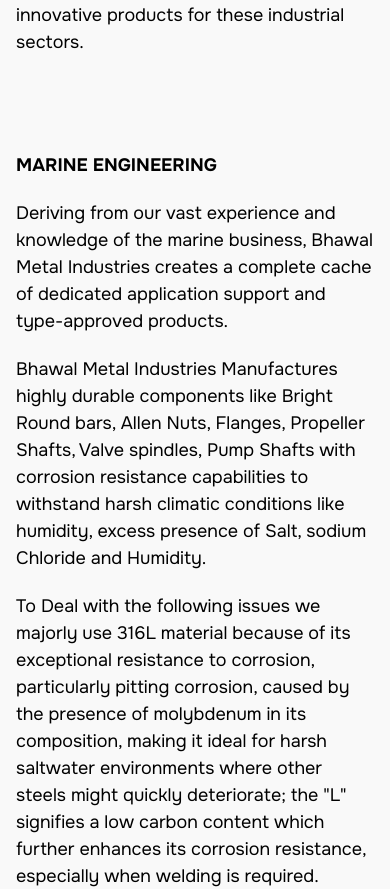
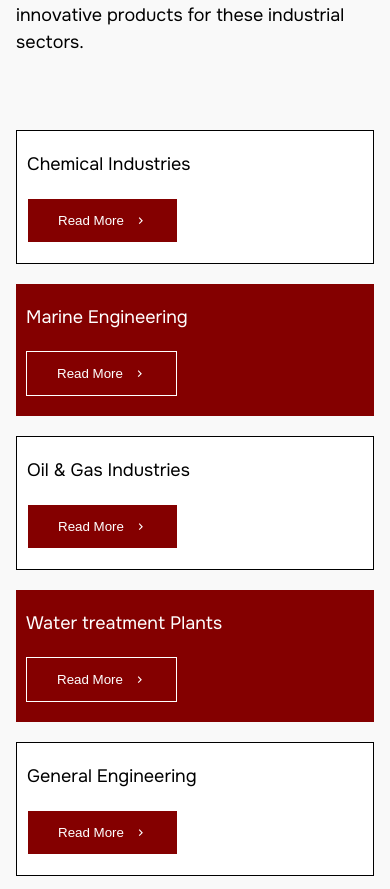
Before and after one commit to webtesting22/BhawalMetal, a React (Vite) app: page /industries in a window 390 px wide. Shown: the part 2166-3055 px from the top of the page. Built offline with nearby package versions, Linux system fonts and the light colour scheme; a web font is replaced by a local one.

Commit message:
Updated info in industries pages on mobile clickble modal

```diff
--- a/src/Components/AllComponents/Industries/Industries.jsx
+++ b/src/Components/AllComponents/Industries/Industries.jsx
@@ -3,13 +3,15 @@
 import 'swiper/css';
 import 'swiper/css/pagination';
 import IndustriesData from "./IndustriesData";
-import { Row, Col } from "antd";
+import { Row, Col,Modal } from "antd";
 import "./SlidesStyles.css";
 import { Autoplay, Pagination, Navigation } from 'swiper/modules';
-
+import { MdKeyboardArrowRight } from "react-icons/md";
 const Industries = () => {
     const [activeIndex, setActiveIndex] = useState(0);
     const swiperRef = useRef(null);
+    const [isModalVisible, setIsModalVisible] = useState(false);
+    const [selectedIndustry, setSelectedIndustry] = useState(null);
 
     const handleSlideChange = (swiper) => {
         setActiveIndex(swiper.realIndex);
@@ -17,8 +19,17 @@
 
     const goToSlide = (index) => {
         if (swiperRef.current) {
-            swiperRef.current.slideToLoop(index);  // Use slideToLoop for loop mode
+            swiperRef.current.slideToLoop(index);
         }
+    };
+    const showModal = (industry) => {
+        setSelectedIndustry(industry);
+        setIsModalVisible(true);
+    };
+
+    const handleClose = () => {
+        setIsModalVisible(false);
+        setSelectedIndustry(null);
     };
 
     return (
@@ -132,7 +143,42 @@
                             ))}
                         </div>
                     </div>
+                    <div className="IndustriesDataToShowModals">
+                        <div>
+                            <Row>
+                                {IndustriesData.map((item, index) => (
+                                    <Col lg={24} key={index} style={{ width: "100%" }}>
+                                        <div className="IndustriesMobileCards">
+                                            <div>
+                                                <h2>{item.title}</h2>
+                                                <div className="AnimatedbtnContainer">
+                                                    <button className="ColourButton" data-aos="fade-right"
+                                                        data-aos-duration="100"    onClick={() => showModal(item)}>Read More <MdKeyboardArrowRight /></button>
+                                                </div>
+                                            </div>
+                                        </div>
+                                    </Col>
+                                ))}
+                            </Row>
+                        </div>
+                    </div>
                 </div>
+                <Modal
+                        title={selectedIndustry?.title}
+                        open={isModalVisible}
+                        onCancel={handleClose}
+                        footer={null}
+                        centered
+                    >
+                        {selectedIndustry && (
+                            <>
+                                <div className="ModalImageContainer">
+                                    <img src={selectedIndustry.image} alt={selectedIndustry.title} style={{ width: "100%", borderRadius: "8px" }} />
+                                </div>
+                                <p style={{ marginTop: "10px" }}>{selectedIndustry.description}</p>
+                            </>
+                        )}
+                    </Modal>
 
             </div>
         </>
--- a/src/Components/AllComponents/Industries/SlidesStyles.css
+++ b/src/Components/AllComponents/Industries/SlidesStyles.css
@@ -53,7 +53,36 @@
     padding: 10px 20px;
 }
 
+.IndustriesDataToShowModals {
+    margin: 4rem 0rem;
+}
+
+.IndustriesMobileCards {
+    padding: 20px 10px;
+    background-color: #840000;
+    /* width: 100%; */
+    margin: 10px 0px;
+    color: white;
+display: none;
+}
+
+.IndustriesDataToShowModals .ColourButton {
+    border: 1px solid white !important;
+}
+
+.IndustriesDataToShowModals .ant-row .ant-col:nth-child(odd) .IndustriesMobileCards {
+    background-color: white !important;
+    border: 1px solid black;
+}
+
+.IndustriesDataToShowModals .ant-row .ant-col:nth-child(odd) .IndustriesMobileCards {
+    color: black;
+}
+
 @media (max-width:900px) {
+    .IndustriesMobileCards{
+        display: block;
+    }
     .DynamicPagination {
         display: flex;
         justify-content: center;
@@ -76,4 +105,8 @@
         overflow: hidden;
         padding-top: 2rem;
     }
+
+    .SwiperContainerIndustries {
+        display: none;
+    }
 }
```
